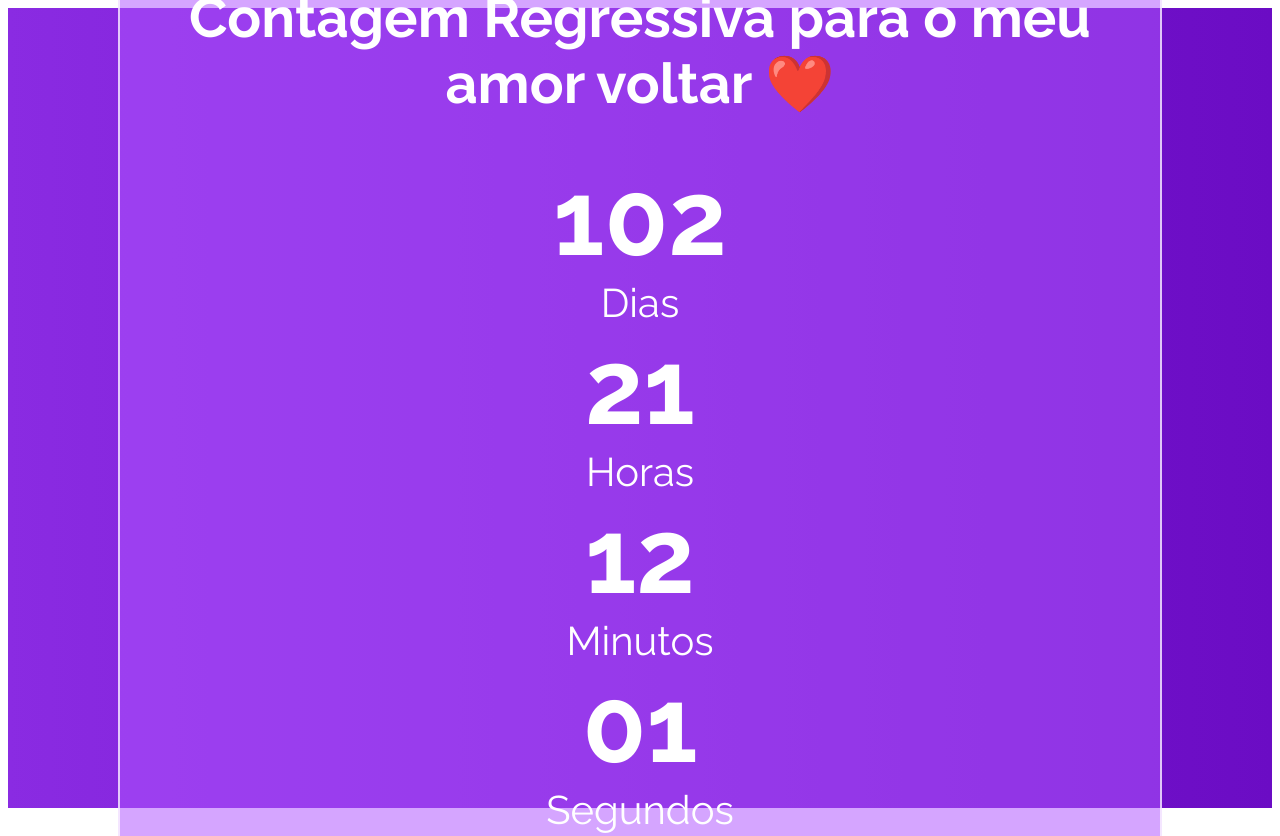
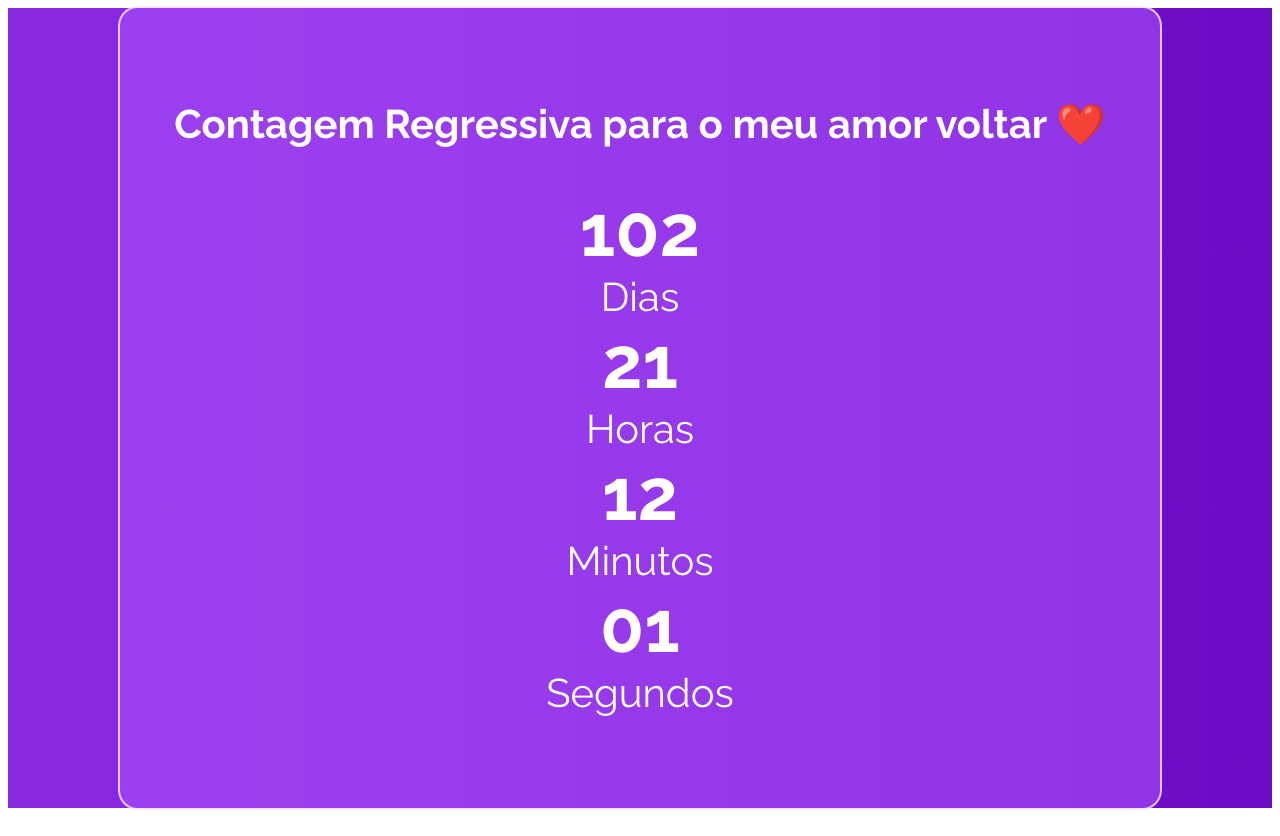
Before and after one commit to jaoboaventura/contagem-regressiva, a plain HTML site: page index.html in a window 1280 px wide. Shown: the top 836 px of the page. Drawn offline with Linux system fonts and the light colour scheme.

Commit message:
atualizando arquivos

```diff
--- a/styles.css
+++ b/styles.css
@@ -10,7 +10,7 @@ main {
 
 .conteudo {
   background-color: rgba(176, 85, 255, 0.53);
-  height: 90rem;
+  height: 50rem;
   width: 65rem;
   border: 2px solid rgba(255, 255, 255, 0.72);
   border-radius: 20px;
@@ -22,7 +22,7 @@ main {
 }
 
 .contador-titulo {
-  font-size: 3.5rem;
+  font-size: 2.5rem;
   font-weight: 700;
   margin: 0 1rem;
   padding-bottom: 2.5rem;
@@ -31,7 +31,7 @@ main {
 }
 
 .tabela {
-  font-size: 6.5rem;
+  font-size: 4.5rem;
   font-weight: 700;
   color: white;
   text-align: center;
```
